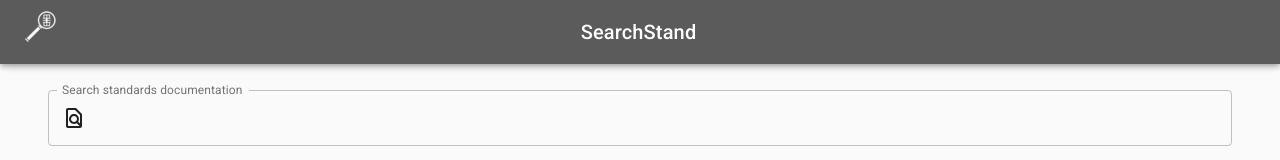
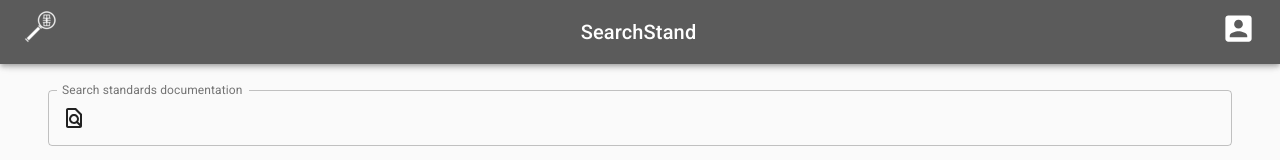
Before and after one commit to cyechow/searchstand, a React (Create React App) app: page / in a window 1280 px wide. Shown: the top 160 px of the page. Built offline with nearby package versions, Linux system fonts and the light colour scheme.

Commit message:
Changed account link colour.

```diff
--- a/src/components/AppHeader.js
+++ b/src/components/AppHeader.js
@@ -43,7 +43,7 @@ function AppHeader() {
                 </Box>
 
                 <Typography variant="body1" color="inherit">
-                    <Link href="#">
+                    <Link href="#" color="secondary">
                         <AccountBoxIcon fontSize="large"/>
                     </Link>
                 </Typography>
```
